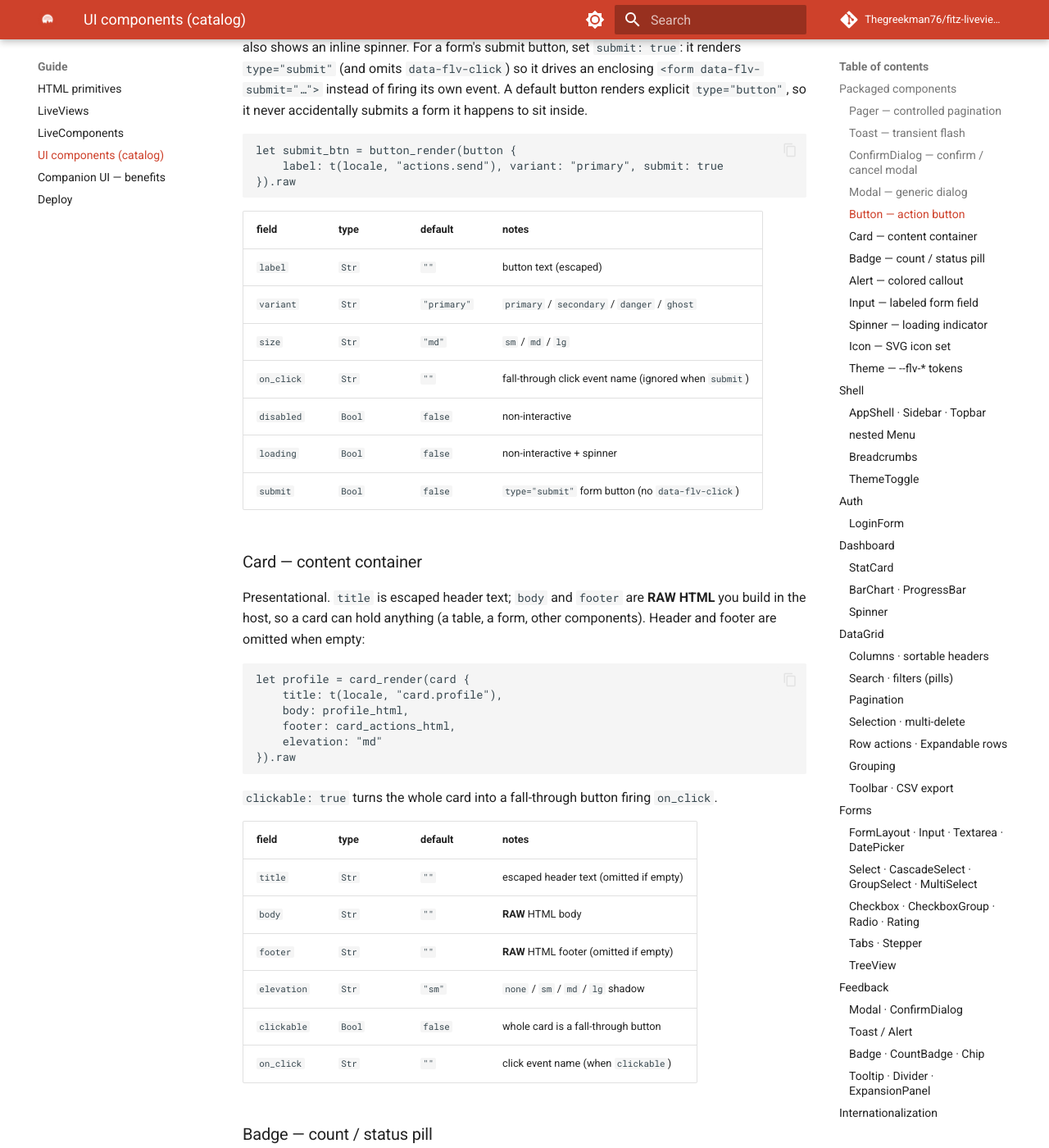
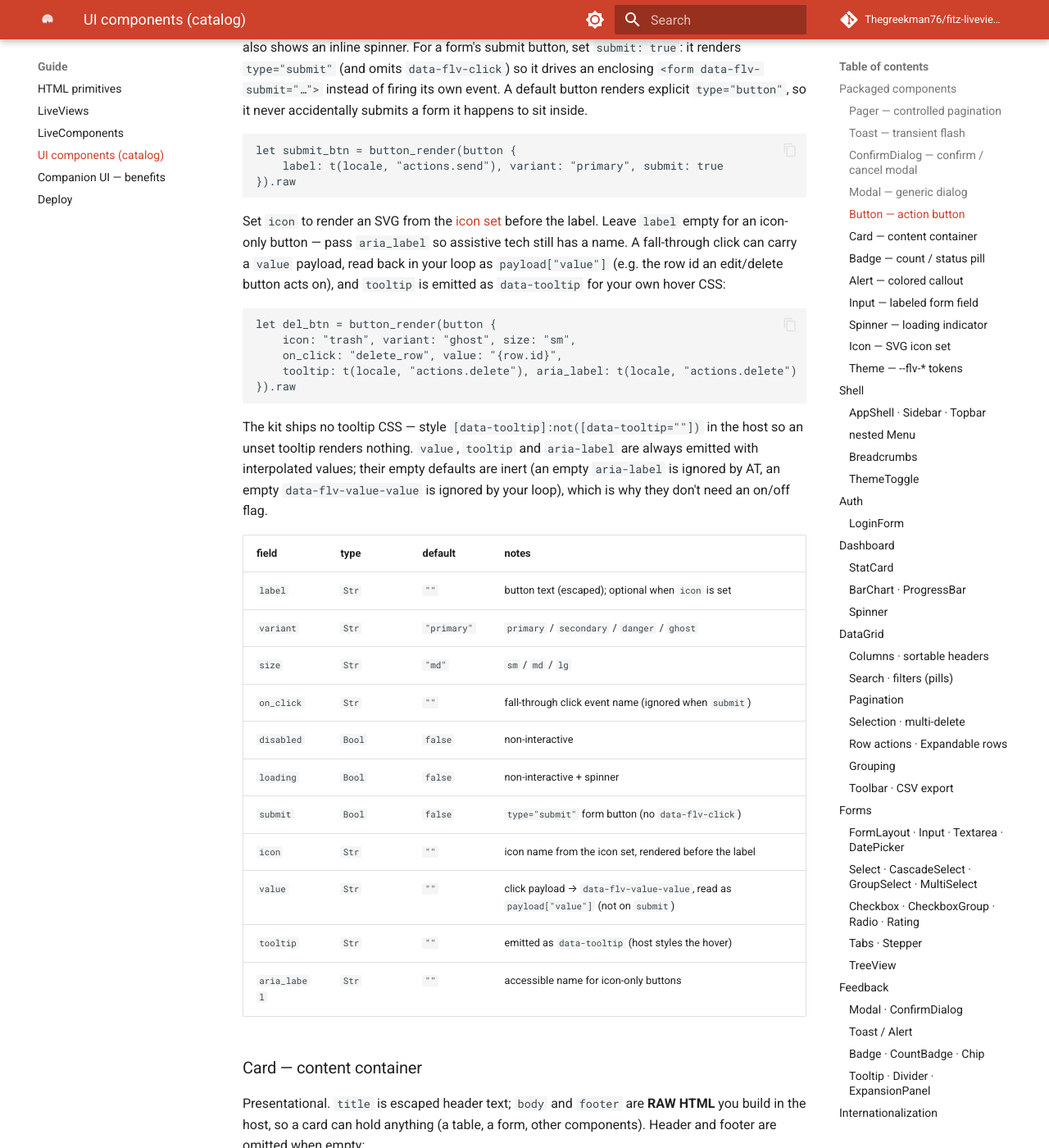
Before and after one commit to Thegreekman76/fitz-liveviews, an MkDocs documentation site: the page built from docs/ui-components.md, in a window 1280 px wide and 1400 px high, scrolled down 4073 px. Shown: the whole window at 82% size. Built offline with MkDocs 1.6.1 and Material for MkDocs 9.7.7, drawn with Linux system fonts in a browser that asks for light colours; comment, search, counter and statistics services are not loaded.

Commit message:
feat(ui): Button gains icon + click payload + tooltip (v0.15.0)
Extiende el primitive Button con icon/value/tooltip/aria_label (todo
backward-compatible) para que pueda reemplazar los botones btn-icon de
acción de una grilla real. Motivado por la adopción de la companion UI
en el Admin ABM showcase.

- icon: SVG del icon set antes del label (label ahora opcional → icon-only)
- value: payload de click (data-flv-value-value, se lee payload["value"])
- tooltip: data-tooltip (el host estiliza :not([data-tooltip=""]))
- aria_label: nombre accesible para botones icon-only

gallery + 5 tests nuevos (137 pass), docs/ui-components.md, snippet
ui-button-icon, .vsix 0.15.0, bump 0.14.0→0.15.0.

````diff
--- a/docs/ui-components.md
+++ b/docs/ui-components.md
@@ -192,15 +192,39 @@ let submit_btn = button_render(button {
 }).raw
 ```
 
+Set `icon` to render an SVG from the [icon set](#icon--svg-icon) before the label.
+Leave `label` empty for an icon-only button — pass `aria_label` so assistive tech
+still has a name. A fall-through click can carry a `value` payload, read back in your
+loop as `payload["value"]` (e.g. the row id an edit/delete button acts on), and
+`tooltip` is emitted as `data-tooltip` for your own hover CSS:
+
+```
+let del_btn = button_render(button {
+    icon: "trash", variant: "ghost", size: "sm",
+    on_click: "delete_row", value: "{row.id}",
+    tooltip: t(locale, "actions.delete"), aria_label: t(locale, "actions.delete")
+}).raw
+```
+
+The kit ships no tooltip CSS — style `[data-tooltip]:not([data-tooltip=""])` in the
+host so an unset tooltip renders nothing. `value`, `tooltip` and `aria-label` are
+always emitted with interpolated values; their empty defaults are inert (an empty
+`aria-label` is ignored by AT, an empty `data-flv-value-value` is ignored by your
+loop), which is why they don't need an on/off flag.
+
 | field | type | default | notes |
 |---|---|---|---|
-| `label` | `Str` | `""` | button text (escaped) |
+| `label` | `Str` | `""` | button text (escaped); optional when `icon` is set |
 | `variant` | `Str` | `"primary"` | `primary` / `secondary` / `danger` / `ghost` |
 | `size` | `Str` | `"md"` | `sm` / `md` / `lg` |
 | `on_click` | `Str` | `""` | fall-through click event name (ignored when `submit`) |
 | `disabled` | `Bool` | `false` | non-interactive |
 | `loading` | `Bool` | `false` | non-interactive + spinner |
 | `submit` | `Bool` | `false` | `type="submit"` form button (no `data-flv-click`) |
+| `icon` | `Str` | `""` | icon name from the icon set, rendered before the label |
+| `value` | `Str` | `""` | click payload → `data-flv-value-value`, read as `payload["value"]` (not on `submit`) |
+| `tooltip` | `Str` | `""` | emitted as `data-tooltip` (host styles the hover) |
+| `aria_label` | `Str` | `""` | accessible name for icon-only buttons |
 
 ### Card — content container
 
--- a/fitz.toml
+++ b/fitz.toml
@@ -1,6 +1,6 @@
 [package]
 name = "fitz-liveviews"
-version = "0.14.0"
+version = "0.15.0"
 edition = "2026"
 description = "Real-time server-rendered UI for Fitz. WebSocket diffing, zero JS build, Phoenix LiveView-inspired."
 authors = ["Martín Palopoli"]
````
Also changed, not shown: CHANGELOG.md (+34 -0 lines), ROADMAP.md (+7 -0 lines), 5 other files.
